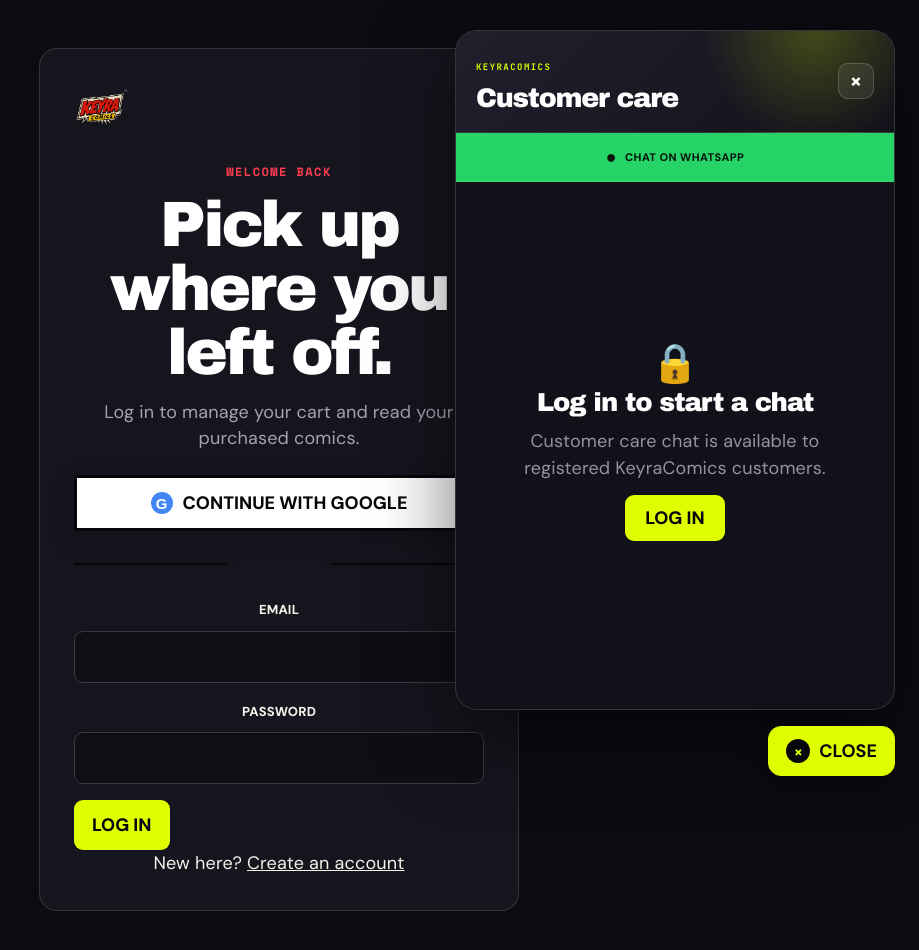
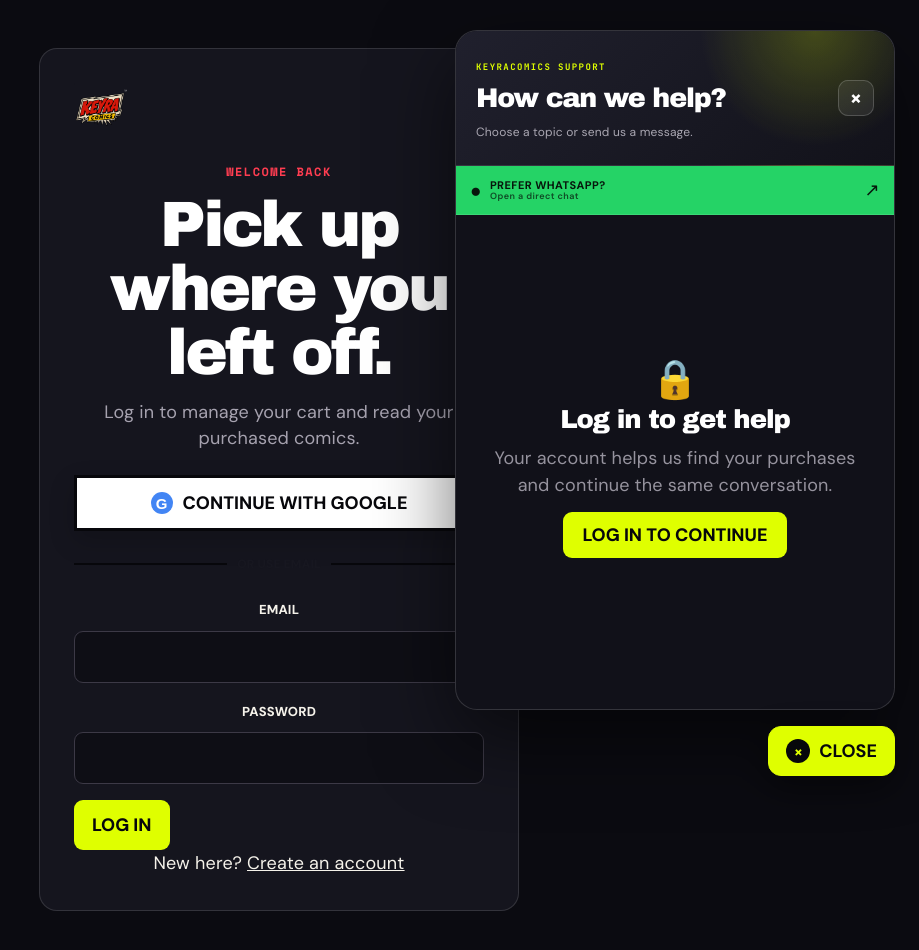
Before and after one commit to MusthafaPm-135/inkburst, a React (Vite) app in the folder frontend/: page /login in a window 1280 px wide. Both pictures are taken after a click on the button "Open customer care". Shown: the top 950 px of the page, without its empty margins (361-1280 px from the left). Built offline with nearby package versions, Linux system fonts and the light colour scheme.

Commit message:
Simplify customer care experience

```diff
--- a/frontend/src/components/CustomerCare.jsx
+++ b/frontend/src/components/CustomerCare.jsx
@@ -6,11 +6,11 @@
 import "./CustomerCareNext.css";
 
 const primaryQuestions = [
-    "How do I read a purchased comic?",
-    "What payment methods can I use?",
-    "Why is my purchase missing from Library?",
-    "How can I get help with login?",
-    "How do I request a refund?"
+    { label: "Read a purchase", message: "How do I read a purchased comic?" },
+    { label: "Payment options", message: "What payment methods can I use?" },
+    { label: "Missing comic", message: "Why is my purchase missing from Library?" },
+    { label: "Login trouble", message: "How can I get help with login?" },
+    { label: "Refund help", message: "How do I request a refund?" }
 ];
 const whatsappUrl = "https://wa.me/+918075714019";
 
@@ -24,6 +24,7 @@
     const [notice, setNotice] = useState("");
     const [sending, setSending] = useState(false);
     const messagesEndRef = useRef(null);
+    const inputRef = useRef(null);
     const user = JSON.parse(localStorage.getItem("user") || "null");
 
     const loadChat = async () => {
@@ -76,22 +77,23 @@
 
     return <aside className="customer-care" aria-live="polite">
         {isOpen && <section className="customer-care-panel" aria-label="Customer care live chat">
-            <header className="customer-care-header"><div><span className="customer-care-kicker">KEYRACOMICS</span><h2>Customer care</h2></div><button type="button" onClick={() => setIsOpen(false)} aria-label="Close customer care">×</button></header>
-            <a className="care-whatsapp-button" href={whatsappUrl} target="_blank" rel="noreferrer"><span aria-hidden="true">●</span> Chat on WhatsApp</a>
-            {!user ? <div className="care-login-required"><span aria-hidden="true">🔒</span><h3>Log in to start a chat</h3><p>Customer care chat is available to registered KeyraComics customers.</p><button type="button" onClick={() => { setIsOpen(false); navigate("/login"); }}>Log in</button></div> :
+            <header className="customer-care-header"><div><span className="customer-care-kicker">KEYRACOMICS SUPPORT</span><h2>How can we help?</h2><p>Choose a topic or send us a message.</p></div><button type="button" onClick={() => setIsOpen(false)} aria-label="Close customer care">×</button></header>
+            <a className="care-whatsapp-button" href={whatsappUrl} target="_blank" rel="noreferrer"><span aria-hidden="true">●</span><span><strong>Prefer WhatsApp?</strong><small>Open a direct chat</small></span><b aria-hidden="true">↗</b></a>
+            {!user ? <div className="care-login-required"><span aria-hidden="true">🔒</span><h3>Log in to get help</h3><p>Your account helps us find your purchases and continue the same conversation.</p><button type="button" onClick={() => { setIsOpen(false); navigate("/login"); }}>Log in to continue</button></div> :
                 <div className="customer-care-chat">
-                    <div className={`care-connection-status ${notice ? "resolved" : (chat?.status || "new")}`}><span aria-hidden="true" />{notice ? "Chat closed" : chat?.status === "active" ? "Admin connected" : "Connecting you to a KeyraComics admin…"}</div>
+                    <div className={`care-connection-status ${notice ? "resolved" : (chat?.status || "new")}`}><span aria-hidden="true" />{notice ? "Conversation closed" : chat?.status === "active" ? "A KeyraComics admin is here" : chat ? "Admin notified — waiting for a reply" : "Ready when you are"}</div>
+                    <div className="care-primary-questions" aria-label="Common support topics">
+                        <strong>What do you need help with?</strong>
+                        <p>Tap a topic to add the question below.</p>
+                        <div>{primaryQuestions.map((question) => <button type="button" key={question.label} onClick={() => { setInput(question.message); inputRef.current?.focus(); }}>{question.label}<span aria-hidden="true">›</span></button>)}</div>
+                    </div>
                     <div className="care-messages" aria-label="Chat messages">
-                        {!messages.length && <p className="care-welcome">{notice || "Send your question below. An admin will be notified and will join this chat. Type /close at any time to close the conversation."}</p>}
+                        {!messages.length && <div className="care-welcome"><strong>{notice ? "This conversation is closed." : "No messages yet"}</strong><span>{notice || "Your conversation with our support team will appear here."}</span></div>}
                         {messages.map((message) => <div className={`care-message ${message.sender_role}`} key={message.id}><strong>{message.sender_role === "admin" ? "Keyra Admin" : "You"}</strong><p>{message.message}</p><small>{new Date(message.created_at).toLocaleTimeString([], { hour: "2-digit", minute: "2-digit" })}</small></div>)}
                         <div ref={messagesEndRef} />
                     </div>
                     {error && <p className="care-error">{error}</p>}
-                    <div className="care-primary-questions" aria-label="Primary customer care questions">
-                        <strong>Primary questions</strong>
-                        <div>{primaryQuestions.map((question) => <button type="button" key={question} onClick={() => setInput(question)}>{question}</button>)}</div>
-                    </div>
-                    <form className="care-input" onSubmit={sendMessage}><label className="sr-only" htmlFor="care-message-input">Message customer care</label><input id="care-message-input" maxLength="2000" value={input} onChange={(event) => setInput(event.target.value)} placeholder="Type your message…" autoComplete="off" /><button type="submit" disabled={sending || !input.trim()}>{sending ? "…" : "Send"}</button></form>
+                    <form className="care-input" onSubmit={sendMessage}><label htmlFor="care-message-input">Your message <small>Type /close to end the chat</small></label><div><input ref={inputRef} id="care-message-input" maxLength="2000" value={input} onChange={(event) => setInput(event.target.value)} placeholder="Tell us how we can help…" autoComplete="off" /><button type="submit" disabled={sending || !input.trim()}>{sending ? "…" : "Send"}</button></div></form>
                 </div>}
         </section>}
         <button className="customer-care-launcher" type="button" aria-label={isOpen ? "Close customer care" : "Open customer care"} aria-expanded={isOpen} onClick={() => setIsOpen((open) => !open)}><span aria-hidden="true">{isOpen ? "×" : "?"}</span><strong>{isOpen ? "Close" : "Customer care"}</strong></button>
--- a/frontend/src/components/CustomerCareNext.css
+++ b/frontend/src/components/CustomerCareNext.css
@@ -32,6 +32,8 @@
     letter-spacing: -.045em;
 }
 
+.customer-care-header p { margin: 7px 0 0; color: #aaa7b2; font-size: 12px; }
+
 .customer-care-kicker {
     color: #dfff00;
     font-family: 'JetBrains Mono',monospace;
@@ -52,6 +54,7 @@
 .customer-care-header button:hover { border-color: #dfff00; color: #dfff00; }
 
 .care-whatsapp-button {
+    justify-content: flex-start;
     padding: 11px 14px;
     border: 0;
     border-bottom: 1px solid rgba(255,255,255,.1);
@@ -61,7 +64,11 @@
     letter-spacing: .04em;
 }
 
-.care-whatsapp-button span { color: #07160c; }
+.care-whatsapp-button > span:first-child { flex: 0 0 auto; color: #07160c; font-size: 19px; }
+.care-whatsapp-button > span:nth-child(2) { display: grid; gap: 1px; color: #07160c; text-align: left; }
+.care-whatsapp-button strong { font-size: 11px; }
+.care-whatsapp-button small { font-size: 9px; font-weight: 600; opacity: .72; text-transform: none; }
+.care-whatsapp-button b { margin-left: auto; font-size: 18px; }
 .care-whatsapp-button:hover { background: #42e178; }
 
 .customer-care-chat {
@@ -90,7 +97,8 @@
     background: radial-gradient(circle at 100% 0,rgba(104,92,255,.08),transparent 32%),#111119;
 }
 
-.care-welcome { color: #96939e; font-size: 13px; }
+.care-welcome { display: grid; gap: 5px; margin: auto; color: #96939e; font-size: 12px; text-align: center; }
+.care-welcome strong { color: #dad7df; font-size: 13px; }
 .care-message { padding: 10px 12px; border: 0; border-radius: 13px; color: #f5f2ea; }
 .care-message.customer { border-bottom-right-radius: 3px; background: #685cff; color: #fff; }
 .care-message.admin { border-bottom-left-radius: 3px; background: #292934; color: #fff; }
@@ -113,8 +121,13 @@
     letter-spacing: .13em;
 }
 
+.care-primary-questions > p { margin: 3px 0 9px; color: #777480; font-size: 10px; }
+
 .care-primary-questions > div { grid-template-columns: repeat(2,minmax(0,1fr)); gap: 6px; }
 .care-primary-questions button {
+    display: flex;
+    align-items: center;
+    justify-content: space-between;
     padding: 8px;
     border: 1px solid #393743;
     border-radius: 8px;
@@ -123,10 +136,11 @@
     font-size: 9px;
     font-weight: 700;
 }
+.care-primary-questions button span { color: #dfff00; font-size: 15px; line-height: 1; }
 .care-primary-questions button:hover { border-color: #dfff00; background: rgba(223,255,0,.1); color: #dfff00; }
 
 .care-input {
-    display: flex;
+    display: grid;
     width: 100%;
     gap: 8px;
     padding: 12px 14px 14px;
@@ -134,6 +148,10 @@
     border-top: 1px solid rgba(255,255,255,.1);
     background: #111119;
 }
+
+.care-input > label { display: flex; align-items: center; justify-content: space-between; color: #aaa7b2; font-family: 'JetBrains Mono',monospace; font-size: 9px; font-weight: 700; letter-spacing: .06em; text-transform: uppercase; }
+.care-input > label small { color: #706d78; font-family: 'DM Sans',sans-serif; font-size: 9px; font-weight: 500; letter-spacing: 0; text-transform: none; }
+.care-input > div { display: flex; gap: 8px; min-width: 0; }
 
 .care-input input {
     width: 0;
```
